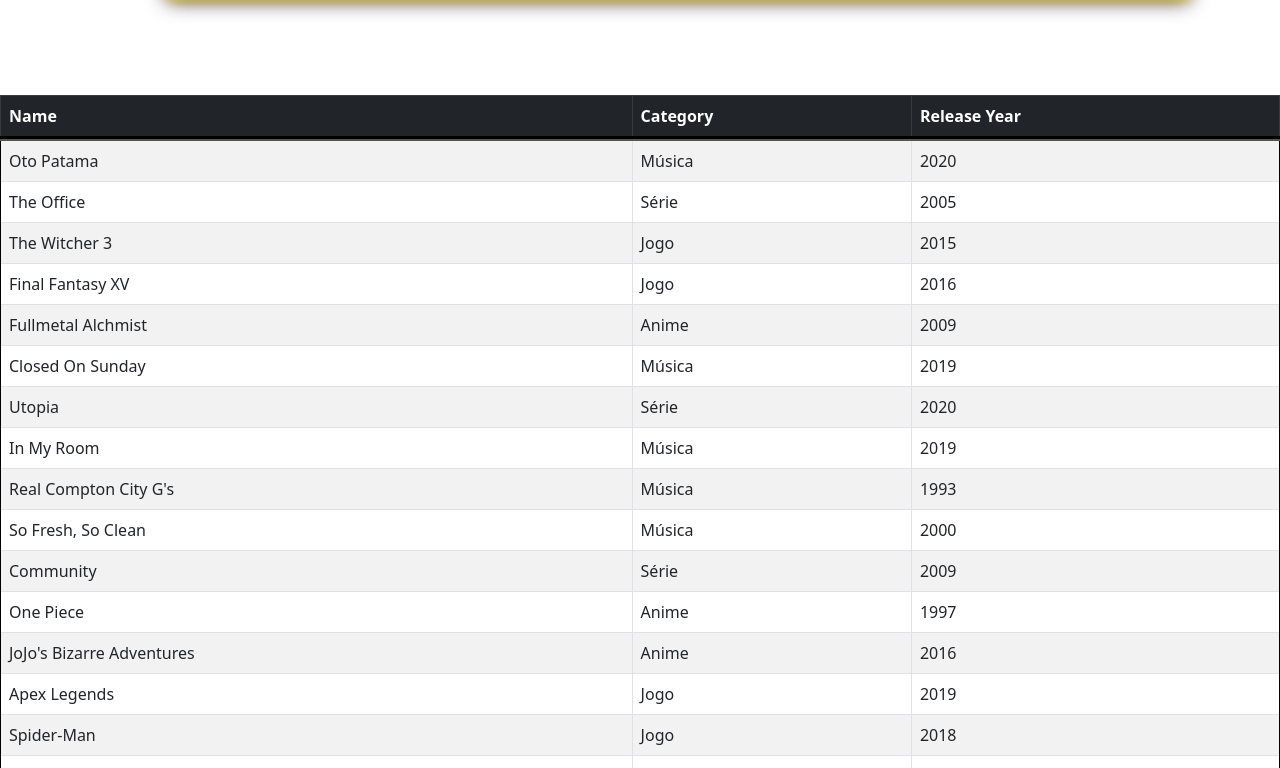
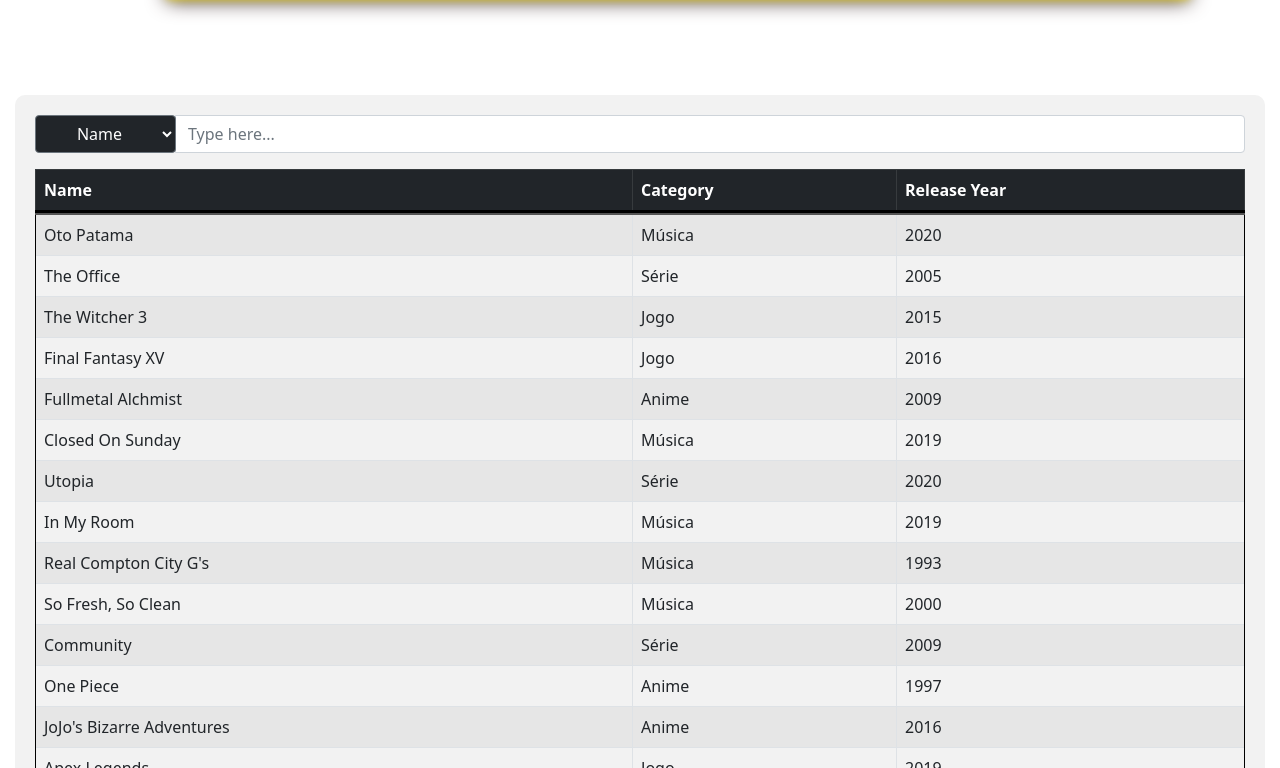
Before and after one commit to WillikinsM/hello-reactApp, a React (Create React App) app: page /table in a window 1280 px wide. Shown: the part 2152-2920 px from the top of the page. Built offline with nearby package versions, Linux system fonts and the light colour scheme.

Commit message:
filtering form added

```diff
--- a/src/routes/myData/components/forms/index.scss
+++ b/src/routes/myData/components/forms/index.scss
@@ -0,0 +1,17 @@
+.data-form {
+  background-color: #f2f2f2;
+  border-radius: 10px;
+  padding: 20px;
+  margin: 15px;
+}
+.btn-secondary {
+  background-color: #212529;
+}
+
+.dropdown-menu {
+  background-color: #212529;
+}
+
+.dropdown-item {
+  color: white;
+}
--- a/src/routes/myData/components/forms/index.tsx
+++ b/src/routes/myData/components/forms/index.tsx
@@ -1,6 +1,8 @@
 import Filtering from "./filter";
+import "./index.scss";
 
-function Form() {
+const FormTable = () => {
+  return (
     <div className="input-group mb-3">
       <div className="input-group-prepend">
         <div className="dropdown">
@@ -28,7 +30,8 @@
         onKeyUp={() => Filtering()}
         placeholder="Type here..."
       />
-  </div>;
-}
+    </div>
+  );
+};
 
-export default Form;
+export default  FormTable;
--- a/src/routes/myData/index.tsx
+++ b/src/routes/myData/index.tsx
@@ -1,4 +1,5 @@
 import { CreateTable, sortTable } from "./components/table";
+import FormTable from "./components/forms";
 
 const tableData = [
   { name: "Oto Patama", category: "Música", releaseYear: 2020 },
@@ -19,9 +20,12 @@
   { name: "Mass Effect", category: "Jogo", releaseYear: 2007 },
 ];
 
-const DadosTab = () => {
+const DataTab = () => {
   return (
     <>
+      <div className="data-form">
+        <FormTable />
+
         <div id="my-data">
           <table
             className="table table-striped table-bordered table-hover ms-auto"
@@ -52,8 +56,9 @@
             </tbody>
           </table>
         </div>
+      </div>
     </>
   );
 };
 
-export default DadosTab;
+export default DataTab;
```
Lines whose indentation alone changed are shown as unchanged.
